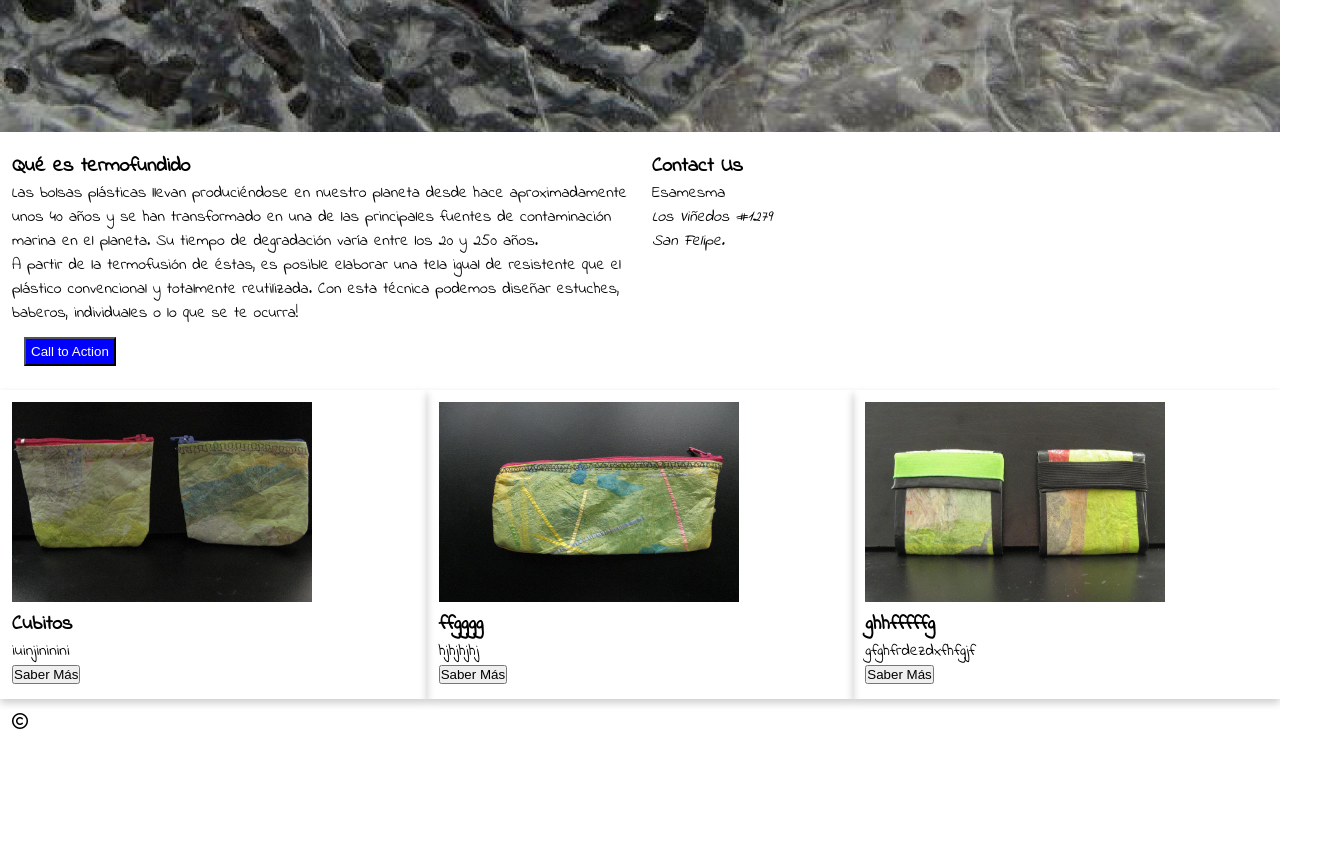
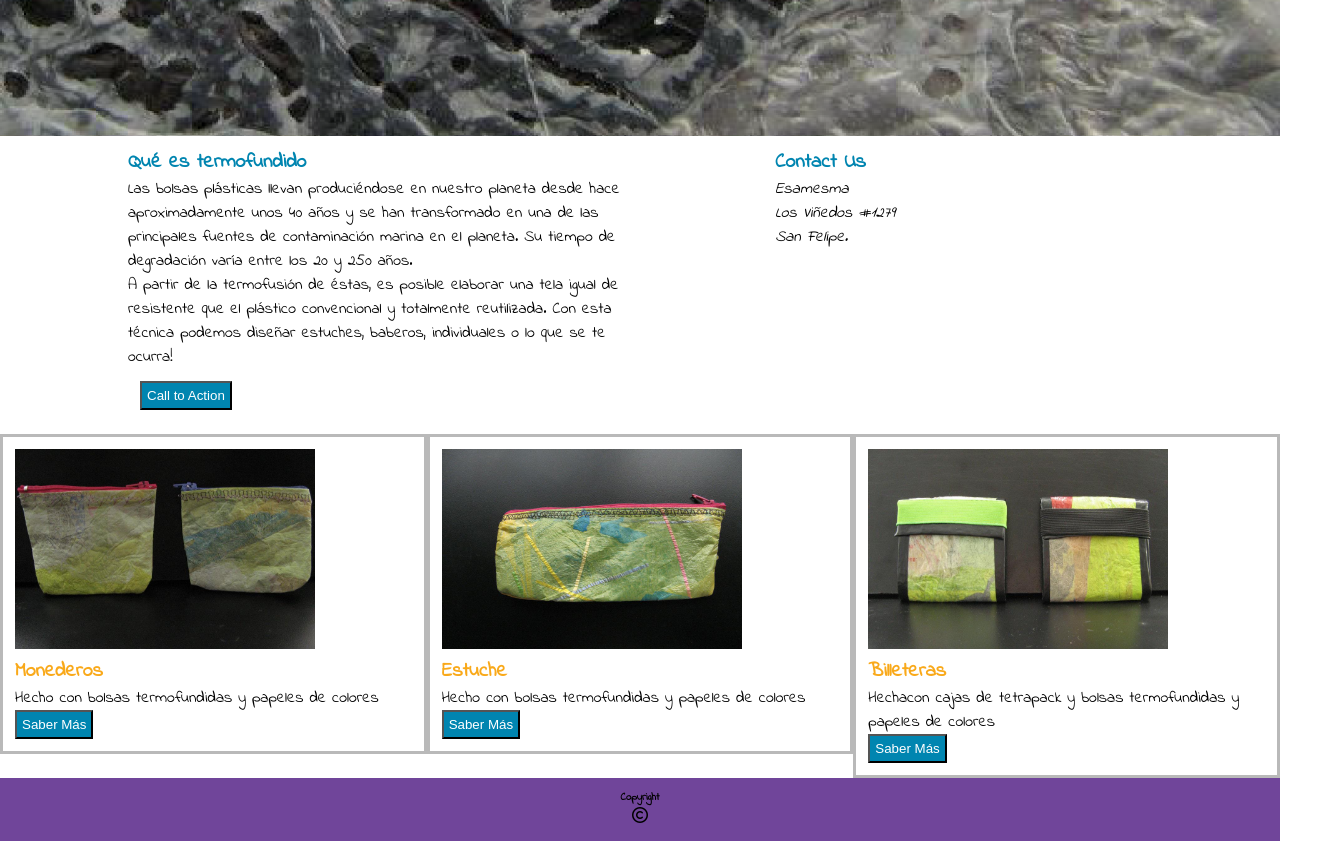
Before and after one commit to dmarianjel/mi-pagina1, a plain HTML site: page index.html in a window 1280 px wide. Shown: the part 740-1581 px from the top of the page, 1331 px wide, since content can reach past the window. Before the commit the page ends 1487 px from the top, so only its background shows below. Drawn offline with Linux system fonts and the light colour scheme.

Commit message:
subiendo cambios css versión desktop, falta efecto tarjeta y media movil

```diff
--- a/assets/css/main.css
+++ b/assets/css/main.css
@@ -4,36 +4,24 @@ body{
 	font-family: 'Indie Flower', cursive;
 }
 .hname h5{
-	font-size: 15px;
+	font-size: 18px;
 	text-shadow: 1px 1px #b9b9b9;
+	text-align: left;
+	vertical-align: center;
 }
 nav{
-	background-color: #c19e4c;
+	background-color: #70459a;
 	color: white;
 }
 nav li{
 	list-style-type: none;
 	text-shadow: 1px 1px #b9b9b9;
 }
-/*a{
-	text-decoration: none;
-	color: white;
-}*/
-li{
-	/*outline: 1px solid red;*/
-	width: 100px;
-	/*display: inline-block;*/
-	float:left;/* sacar estructura de bloque a la etiqueta contenedor
-	para evitar esto hay que colocar propiedad overflow, devolviendo
-	contexto de bloque a ul.*/
-
-	text-align: center;/* en función al espacio que contiene*/
-}
 a{
-	/*outline: 1px solid green;*/
 	text-decoration: none;
 	display: block;/* toda la superficie puede ser linkeable*/
 	color: #fff;
+	text-align: center;
 }
 a:hover{
 background: #f9a91a;
@@ -46,27 +34,32 @@ color: #000000;
 	height: 100vh;
 	padding-left: 0;
 	width: 100%;
-	display: inline-block;
 }
-.tag h1{
+.col-12 h1{
 	font-size: 68px;
 	width: 100%;
+	text-align: left;
+	margin-top: 10%;
+	margin-left: 5%;
+	color: white;
+	text-shadow: 2px 2px #b9b9b9;
 }
-h4{
-	font-weight: bolder;
+.col-6 h4{
+	font-weight: bold;
 	font-size: 20px;
-}
-.text{
 	color: #0085b0;
 }
-.col-6 .contact{
-	color: #0085b0;
+#info{
+	padding-left: 10%;
+}
+#contact h4{
 	text-align: justify;
+	margin-left: 20%;
 
 }
-.col-4 .address{
-	color: #0085b0;
+address{
 	text-align: justify;
+	margin-left: 20%;
 }
 .col-3 .button{
 	border-radius: 5%;
@@ -74,28 +67,46 @@ h4{
 	text-align: left;
 }
 .btn1{
-	background: blue;
+	background: #0085b0;
 	color: white;
 	padding: 5px;
-	float: left;
 }
-#card img{
+#cards img{
 	width: 300px;
 	height: 200px;
 }
-
-#card {
-    /* Add shadows to create the "card" effect */
+.col-4 h4{
+	color: #f9a91a;
+	font-size: 20px;
+	box-sizing: border-box;
+}
+.col-4 {
+	border: solid;
+	border-color: #b9b9b9;
+}
+.btn2{
+	background: #0085b0;
+	color: white;
+	padding: 5px;
+}
+/*.col-4 {
     box-shadow: 0 4px 8px 0 rgba(0,0,0,0.2);
     transition: 0.3s;
 }
-
-/* On mouse-over, add a deeper shadow */
-#card:hover {
+.col-4:hover {
     box-shadow: 0 8px 16px 0 rgba(0,0,0,0.2);
 }
-
+.col-4  {padding: 2px 16px;
+}/* Add shadows to create the "card" effect */
+/* On mouse-over, add a deeper shadow */
 /* Add some padding inside the card container */
-#container {
-    padding: 2px 16px;
+footer{
+	width: 100%;
+	background: #70459a;
 }
+.fa-copyright{
+	text-align: center;
+}
+#copyright{
+	text-align: center;
+}
--- a/index.html
+++ b/index.html
@@ -12,7 +12,7 @@
 <body>
 		<nav class="row menu">
 			<div class="col-6 hname">
-				<h5>Esamesma <br> Productos con termofundido</h5>
+				<h5>Esamesma <br> (Productos con termofundido)</h5>
 			</div>
 			<ul class="col-6 menu">
 				<li class="col-3"><a href="#"> Home </a></li>
@@ -27,49 +27,48 @@
 			</div>
 		</section>
 		<section class="row central1">
-			<div class="col-6 titulo">
+			<div class="col-6" id="info">
 				<h4>Qué es termofundido</h4>
 				<p>Las bolsas plásticas llevan produciéndose en nuestro planeta desde hace aproximadamente unos 40 años y se han transformado en una de las principales fuentes de contaminación marina en el planeta. Su tiempo de degradación varía entre los 20 y 250 años. <br> A partir de la termofusión  de éstas, es posible elaborar una tela igual de resistente que el plástico convencional y totalmente reutilizada. Con esta técnica podemos diseñar estuches, baberos, individuales o lo que se te ocurra!</p>
-				<div class="col-3 button">
-					<button class="btn1">Call to Action</button>
-				</div>
+			<div class="col-3 button">
+				<button class="btn1">Call to Action</button>
 			</div>
-			<div class="col-6 contact">
+			</div>
+			<div class="col-6" id="contact">
 				<h4>Contact Us</h4>
-				<p><span>Esamesma</span>
-				<address>Los Viñedos #1279<br>San Felipe.
+				<address>Esamesma <br>Los Viñedos #1279<br>San Felipe.
 				</address>
-				</p>
 			</div>
 		</section>
-		<section class="row cards">
-			<div class="col-4" id="card">
+		<section class="row" id="cards">
+			<div class="col-4" class="card">
           <img src="assets/images/monederos.jpeg" alt="monederos">
-            <h4>Cubitos</h4>
-            <p>iuinjininini</p>
+            <h4>Monederos</h4>
+            <p>Hecho con bolsas termofundidas y papeles de colores</p>
             <div class="button1">
-              <button>Saber Más</button>
+              <button class="btn2">Saber Más</button>
             </div>
-          </div>
-			<div class="col-4" id="card">
-				<img src="assets/images/estuche2.jpeg" alt="monederos">
-					<h4>ffgggg</h4>
-					<p>hjhjhjhj</p>
+      </div>
+			<div class="col-4" class="card">
+				<img src="assets/images/estuche2.jpeg" alt="estuche">
+					<h4>Estuche</h4>
+					<p>Hecho con bolsas termofundidas y papeles de colores</p>
 					<div class="button1">
-              <button>Saber Más</button>
+              <button class="btn2">Saber Más</button>
             </div>
 				</div>
-			<div class="col-4" id="card">
+			<div class="col-4" class="card">
 				<img src="assets/images/billeteras.jpeg" alt="billeteras">
-				<h4>ghhfffffg</h4>
-				<p>gfghfrdezdxfhfgjf</p>
+				<h4>Billeteras</h4>
+				<p>Hechacon cajas de tetrapack y bolsas termofundidas y papeles de colores</p>
 				<div class="button1">
-              <button>Saber Más</button>
+              <button class="btn2">Saber Más</button>
             </div>
 			</div>
 		</section>
-		<footer class="row footer">
-			<div class="col-6 copyright">
+		<footer class="row">
+			<div class="col-12" id="copyright">
+				<h6>Copyright</h6>
 				<i class="fa fa-copyright" aria-hidden="true"></i>
 			</div>
 		</footer>
```
Also changed, not shown: assets/css/media.css (+19 -0 lines).
